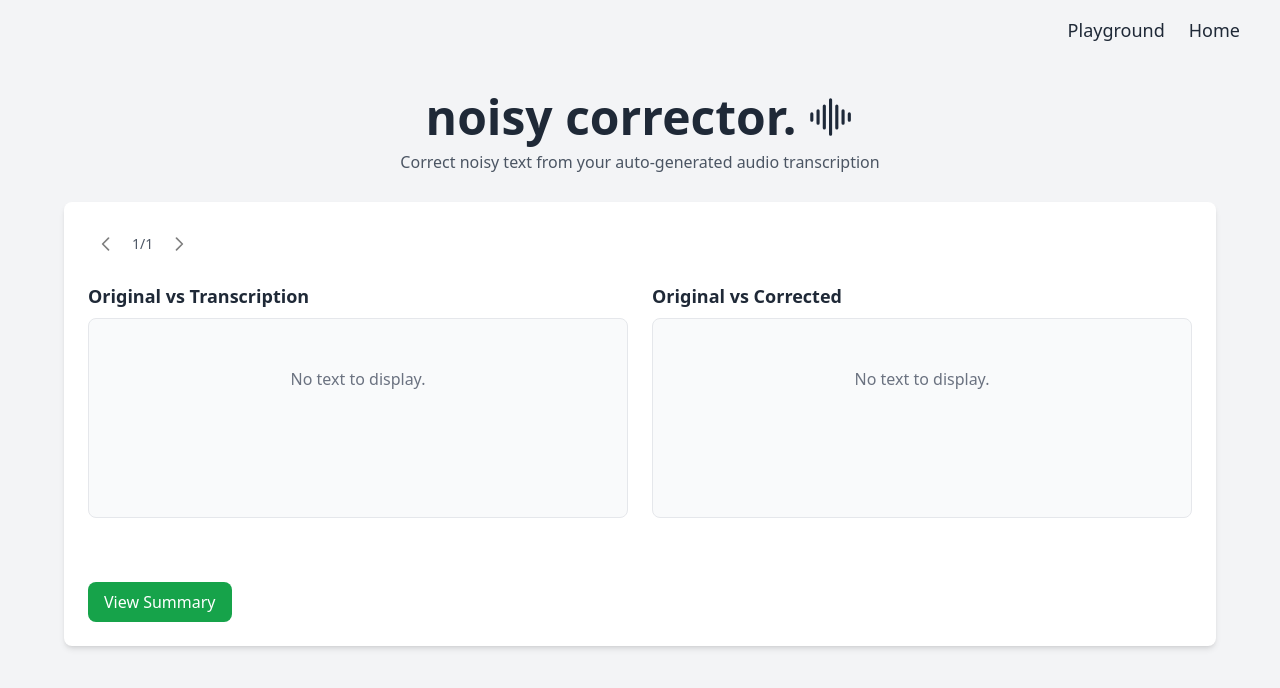
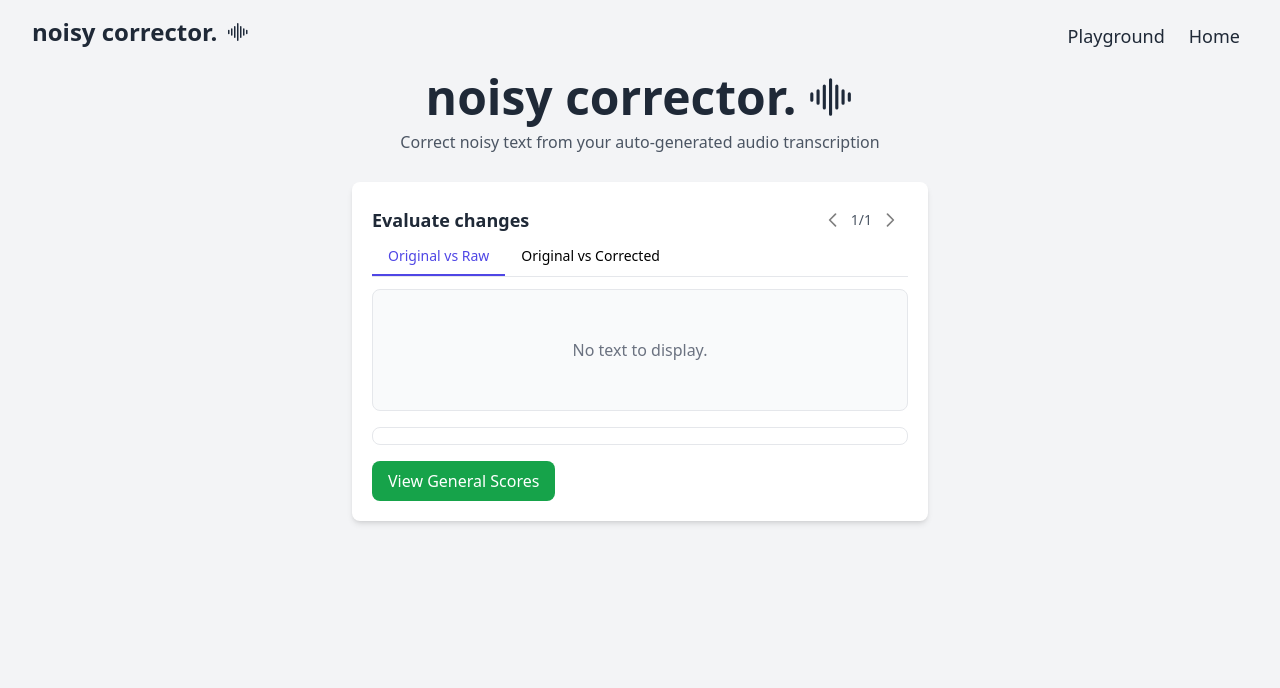
Before and after one commit to fernandorcaf29/noisy-corrector, a Flask app: template templates/evaluation.html in a window 1280 px wide. Shown: the top 688 px of the page. Run offline with Flask 3, Linux system fonts and the light colour scheme; the template is opened without the code that fills it: most values are stand-ins (such as "Sample title", 1, 10 or a date in 2020); some libraries are stand-ins or nearby versions.

Commit message:
display new playground

```diff
--- a/routes/main.py
+++ b/routes/main.py
@@ -1,7 +1,7 @@
 import json
 import os
 from flask import Blueprint, render_template, request, abort, current_app
-from aiClients.ai_client_factory import AIClientFactory
+from ai_clients.ai_client_factory import AIClientFactory
 from services.metrics import calculate_bert_score, calculate_bleu
 bp = Blueprint("main", __name__)
 
@@ -47,7 +47,7 @@
     diff = diff_generator.generate_diff(
         files["input_file"]["paragraphs"], files["output_file"]["paragraphs"]
     )
-    print("diff", diff)
+
     return render_template(
         "result.html",
         redlines=diff,
--- a/static/js/evaluation.js
+++ b/static/js/evaluation.js
@@ -1,5 +1,7 @@
 let metricsChart = null;
+
 document.addEventListener('DOMContentLoaded', () => {
+  // Get all necessary DOM elements
   const transcriptionDiffContainer = document.getElementById('transcription-diff-container');
   const correctedDiffContainer = document.getElementById('corrected-diff-container');
   const resultsList = document.getElementById('resultsList');
@@ -10,47 +12,104 @@
   const summaryModal = document.getElementById('summary-modal');
   const closeSummaryBtn = document.getElementById('close-summary-btn');
   const summaryStats = document.getElementById('summaryStats');
+  const tabButtons = document.querySelectorAll('.tab-button');
+  const tabContents = document.querySelectorAll('.tab-content');
 
   let currentPage = 0;
   let isUpdating = false;
 
+  // Tab switching functionality
+  const switchTab = (tabId) => {
+    // Update active tab styling
+    tabButtons.forEach(btn => {
+      if (btn.getAttribute('data-tab') === tabId) {
+        btn.classList.add('border-indigo-600', 'text-indigo-600');
+        btn.classList.remove('border-transparent');
+      } else {
+        btn.classList.remove('border-indigo-600', 'text-indigo-600');
+        btn.classList.add('border-transparent');
+      }
+    });
+
+    // Show/hide tab content
+    tabContents.forEach(content => {
+      if (content.id === `${tabId}-tab-content`) {
+        content.classList.remove('hidden');
+      } else {
+        content.classList.add('hidden');
+      }
+    });
+  };
+
+  // Initialize tabs
+  if (tabButtons.length > 0) {
+    tabButtons.forEach(button => {
+      button.addEventListener('click', (e) => {
+        e.preventDefault();
+        const tabId = button.getAttribute('data-tab');
+        switchTab(tabId);
+      });
+    });
+
+    // Set first tab as active by default
+    switchTab('transcription');
+  }
+
   const showCurrentPage = () => {
+    const transcriptionScores = document.getElementById('transcription-scores');
+    const correctedScores = document.getElementById('corrected-scores');
 
-    if (!transcriptionDiffContainer || !correctedDiffContainer || !resultsList) return;
+    if (!transcriptionDiffContainer || !correctedDiffContainer || !transcriptionScores || !correctedScores) return;
 
     const currentRedlines = transcriptionRedlines || [];
 
     if (currentRedlines.length === 0) {
       transcriptionDiffContainer.innerHTML = '<div class="text-gray-500 text-center py-8">No text to display.</div>';
       correctedDiffContainer.innerHTML = '<div class="text-gray-500 text-center py-8">No text to display.</div>';
-      resultsList.innerHTML = '';
+      transcriptionScores.innerHTML = '';
+      correctedScores.innerHTML = '';
       return;
     }
 
     const index = Math.max(0, Math.min(currentPage, currentRedlines.length - 1));
 
+    // Update transcription diff
     const transRedline = transcriptionRedlines?.[index] || {};
-    transcriptionDiffContainer.innerHTML = `<div class="prose"><div class="p-2 bg-white rounded border border-gray-200 h-full overflow-y-auto">${marked.parse(transRedline.markdown_diff || 'No differences found')}</div></div>`;
+    transcriptionDiffContainer.innerHTML = `<div class="prose"><div class="p-2 bg-white rounded border border-gray-200 h-[200px] overflow-y-auto">${marked.parse(transRedline.markdown_diff || 'No differences found')}</div></div>`;
 
+    // Update corrected diff
     const corrRedline = correctedRedlines?.[index] || {};
-    correctedDiffContainer.innerHTML = `<div class="prose"><div class="p-2 bg-white rounded border border-gray-200 h-full overflow-y-auto">${marked.parse(corrRedline.markdown_diff || 'No differences found')}</div></div>`;
+    correctedDiffContainer.innerHTML = `<div class="prose"><div class="p-2 bg-white rounded border border-gray-200 h-[200px] overflow-y-auto">${marked.parse(corrRedline.markdown_diff || 'No differences found')}</div></div>`;
 
     const result = metrics?.[index] || null;
     if (result) {
-      resultsList.innerHTML = `<div class="border rounded-lg p-4 mb-4 ${result.error ? 'bg-red-50 border-red-200' : 'bg-white'}">
+      transcriptionScores.innerHTML = `
         <div class="grid grid-cols-2 gap-4 text-sm">
           <div class="text-center p-2 bg-gray-50 rounded">
-            <div class="font-semibold">Semantic Score</div>
-            <div class="text-2xl font-bold ${result.bleu_diff >= 0 ? 'text-green-600' : 'text-red-600'}">${result.bleu_corrected.toFixed(1)}%</div>
-            <div class="text-xs text-gray-600">Improvement -> <span class="${result.bleu_diff >= 0 ? 'text-green-600' : 'text-red-600'}">${result.bleu_diff > 0 ? '+' : ''}${result.bleu_diff.toFixed(1)}%</span></div>
+            <div class="font-semibold">Semantical Score</div>
+            <div class="text-2xl font-semibold text-black/90">${result.bleu_original.toFixed(1)}%</div>
           </div>
           <div class="text-center p-2 bg-gray-50 rounded">
-            <div class="font-semibold">Lexic Score</div>
-            <div class="text-2xl font-bold ${result.bert_diff >= 0 ? 'text-green-600' : 'text-red-600'}">${result.bert_corrected.toFixed(1)}%</div>
-            <div class="text-xs text-gray-600">Improvement -> <span class="${result.bert_diff >= 0 ? 'text-green-600' : 'text-red-600'}">${result.bert_diff > 0 ? '+' : ''}${result.bert_diff.toFixed(1)}%</span></div>
+            <div class="font-semibold">Lexical Score</div>
+            <div class="text-2xl font-semibold text-black/90">${result.bert_original.toFixed(1)}%</div>
           </div>
         </div>
-      </div>`;
+      `;
+
+      correctedScores.innerHTML = `
+        <div class="grid grid-cols-2 gap-4 text-sm">
+          <div class="text-center p-2 bg-gray-50 rounded">
+            <div class="font-semibold">Semantical Score</div>
+            <div class="text-2xl font-semibold ${result.bleu_diff >= 0 ? 'text-green-600' : 'text-red-600'}">${result.bleu_corrected.toFixed(1)}%</div>
+            <div class="text-xs text-gray-600">Improvement: <span class="${result.bleu_diff >= 0 ? 'text-green-600' : 'text-red-600'}">${result.bleu_diff > 0 ? '+' : ''}${result.bleu_diff.toFixed(1)}%</span></div>
+          </div>
+          <div class="text-center p-2 bg-gray-50 rounded">
+            <div class="font-semibold">Lexical Score</div>
+            <div class="text-2xl font-semibold ${result.bert_diff >= 0 ? 'text-green-600' : 'text-red-600'}">${result.bert_corrected.toFixed(1)}%</div>
+            <div class="text-xs text-gray-600">Improvement: <span class="${result.bert_diff >= 0 ? 'text-green-600' : 'text-red-600'}">${result.bert_diff > 0 ? '+' : ''}${result.bert_diff.toFixed(1)}%</span></div>
+          </div>
+        </div>
+      `;
     } else {
       resultsList.innerHTML = '';
     }
--- a/templates/base.html
+++ b/templates/base.html
@@ -13,7 +13,19 @@
     <script src="https://cdn.jsdelivr.net/npm/marked/marked.min.js"></script>
   </head>
   <body class="bg-gray-100 min-h-screen">
-    <header class="flex justify-end py-4 px-8">
+    <header class="flex justify-between py-4 px-8 items-center">
+      <div class="{{ 'invisible' if request.path == '/' or request.path == '/playground' else '' }}">
+        <a href="{{ url_for('main.home') }}">
+          <div class="flex items-center justify-center gap-2 mb-2">
+            <h1 class="text-2xl font-bold text-gray-800">noisy corrector.</h1>
+            <img
+              src="{{ url_for('static', filename='svg/frequency-gray.svg') }}"
+              alt="frequency"
+              class="size-6"
+            />
+          </div>
+        </a>
+        </div>
       <div class="flex items-center gap-2">
         <a
           class="text-gray-800 hover:text-gray-600 text-lg px-2"
--- a/templates/evaluation.html
+++ b/templates/evaluation.html
@@ -14,14 +14,16 @@
 <link rel="stylesheet" href="{{ url_for('static', filename='css/result.css') }}" />
 <script src="https://cdn.jsdelivr.net/npm/chart.js"></script>
 
-<div id="evaluation-section" class="flex flex-col gap-4">
-  <div class="flex justify-between items-center mb-1">
-    <div class="flex items-center space-x-2">
+<div id="evaluation-section" class="flex flex-col">
+  <div class="flex justify-between items-center">
+    <h2 class="text-lg font-bold text-gray-800">Evaluate changes</h2>
+    <div class="flex items-center">
       <button id="prev-btn" class="p-2 rounded-full hover:bg-gray-100 disabled:opacity-50" disabled>
         <svg class="w-5 h-5" fill="none" stroke="currentColor" viewBox="0 0 24 24">
           <path stroke-linecap="round" stroke-linejoin="round" stroke-width="2" d="M15 19l-7-7 7-7"></path>
         </svg>
       </button>
+
       <span id="page-info" class="text-sm text-gray-600">1/1</span>
       <button id="next-btn" class="p-2 rounded-full hover:bg-gray-100 disabled:opacity-50" disabled>
         <svg class="w-5 h-5" fill="none" stroke="currentColor" viewBox="0 0 24 24">
@@ -31,24 +33,42 @@
     </div>
   </div>
 
-  <div class="grid grid-cols-1 md:grid-cols-2 gap-6">
-    <div>
-      <h2 class="text-lg font-bold text-gray-800 mb-2">Original vs Transcription</h2>
-      <div id="transcription-diff-container" class="p-4 bg-gray-50 rounded-lg border border-gray-200 overflow-y-auto h-[200px]"></div>
+  <div>
+    <div class="flex border-b border-gray-200 mb-3">
+      <button
+        id="transcription-tab"
+        class="px-4 py-2 font-medium text-sm border-b-2 border-transparent hover:text-indigo-600 hover:border-indigo-500 focus:outline-none focus:border-indigo-500 transition-colors duration-200 tab-button active"
+        data-tab="transcription"
+      >
+        Original vs Raw
+      </button>
+      <button
+        id="corrected-tab"
+        class="px-4 py-2 font-medium text-sm border-b-2 border-transparent hover:text-indigo-600 hover:border-indigo-500 focus:outline-none focus:border-indigo-500 transition-colors duration-200 tab-button"
+        data-tab="corrected"
+      >
+        Original vs Corrected
+      </button>
     </div>
-    <div>
-      <h2 class="text-lg font-bold text-gray-800 mb-2">Original vs Corrected</h2>
-      <div id="corrected-diff-container" class="p-4 bg-gray-50 rounded-lg border border-gray-200 overflow-y-auto h-[200px]"></div>
+
+    <div id="transcription-tab-content" class="tab-content">
+      <div class="space-y-4">
+        <div id="transcription-diff-container" class="p-4 bg-gray-50 rounded-lg border border-gray-200"></div>
+        <div id="transcription-scores" class="p-2 bg-white rounded-lg border border-gray-200"></div>
+      </div>
+    </div>
+    <div id="corrected-tab-content" class="tab-content hidden">
+      <div class="space-y-4">
+        <div id="corrected-diff-container" class="p-4 bg-gray-50 rounded-lg border border-gray-200"></div>
+        <div id="corrected-scores" class="p-2 bg-white rounded-lg border border-gray-200"></div>
+      </div>
     </div>
   </div>
 
-  <div id="resultsList" class="space-y-4 mt-4"></div>
-
   <button
-    id="show-summary-btn"
     class="mt-4 self-start flex items-center px-4 py-2 bg-green-600 text-white rounded-lg hover:bg-green-700 transition-colors"
     >
-      View Summary
+      View General Scores
   </button>
 </div>
 
--- a/templates/logo-box.html
+++ b/templates/logo-box.html
@@ -1,6 +1,7 @@
 {% extends "base.html" %} {% block main %}
-<div class="container mx-auto {% block container_width %}max-w-xl{% endblock %} py-8">
+<div class="container mx-auto max-w-xl">
   <div>
+    <div class="{{ 'hidden' if request.path == '/demo' or request.path == '/evaluation' else '' }}">
     <a href="{{ url_for('main.home') }}">
       <div class="flex items-center justify-center gap-2 mb-2">
         <h1 class="text-5xl font-bold text-gray-800">noisy corrector.</h1>
@@ -13,8 +14,9 @@
     <p class="text-gray-600 mb-7 text-center">
       Correct noisy text from your auto-generated audio transcription
     </p>
+    </div>
 
-    <div class="mx-auto bg-white p-6 rounded-lg shadow-md">
+    <div class="mx-auto bg-white p-5 rounded-lg shadow-md">
       {% block content %}{% endblock %}
     </div>
   </div>
--- a/templates/playground.html
+++ b/templates/playground.html
@@ -8,6 +8,7 @@
   enctype="multipart/form-data"
 >
   <div class="mb-6 flex flex-col gap-6">
+    <div class="flex gap-2">
     <div>
       <label
         class="block text-gray-700 text-sm font-bold mb-2 text-center"
@@ -41,7 +42,7 @@
         required
       />
     </div>
-
+  </div>
     <div class="flex gap-2">
       <select
         name="model"
```
Also changed, not shown: ai_clients/__init__.py (added), ai_clients/ai_client.py (renamed from aiClients/ai_client.py), ai_clients/ai_client_factory.py (renamed from aiClients/ai_client_factory.py), ai_clients/gemini_client.py (renamed from aiClients/gemini_client.py), ai_clients/mistral_client.py (renamed from aiClients/mistral_client.py).
